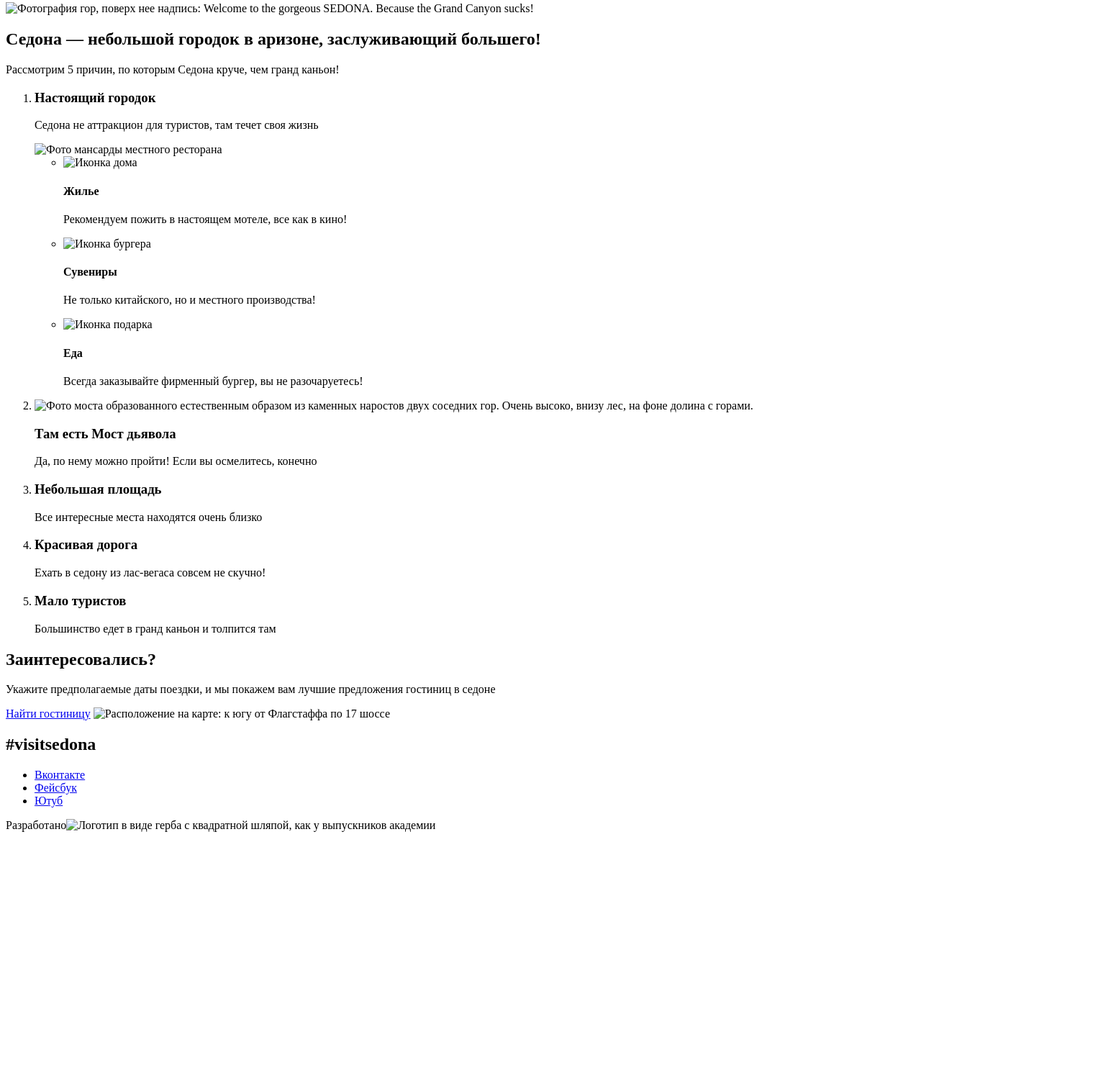
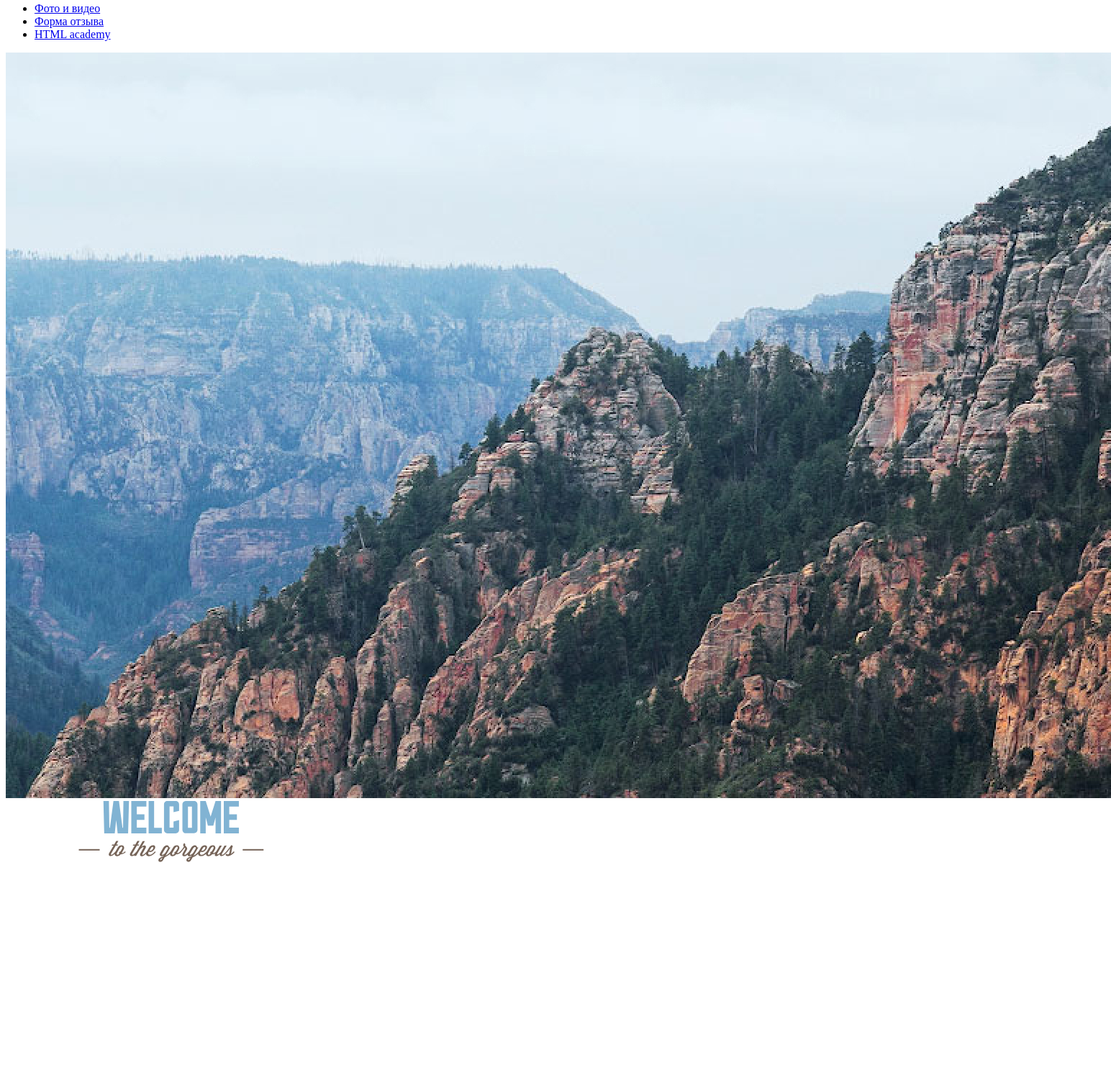
Before and after one commit to akaDuality/HTMLSchool, a website: page index.html in a window 1280 px wide. Shown: the part 127-1611 px from the top of the page at 72% size, 1544 px wide, since content can reach past the window. Before the commit the page ends 1291 px from the top, so only its background shows below. Drawn offline with Linux system fonts and the light colour scheme.

Commit message:
Add images

```diff
--- a/index.html
+++ b/index.html
@@ -11,7 +11,7 @@
       <a>
         <img
           class="header-slogan"
-          src="#"
+          src="img/logotype-mobile.svg"
           alt="Логотип курорта City of Sedonna: треугольник направленный вниз, внутри надпись и горы."
         />
       </a>
@@ -32,8 +32,14 @@
           </li>
         </ul>
         <img
-          src="back-desktop.jpg"
-          alt="Фотография гор, поверх нее надпись: Welcome to the gorgeous SEDONA. Because the Grand Canyon sucks!"
+          class="navigation-backround"
+          src="img/back-desktop.jpg"
+          alt="Фотография гор, поверх нее следующая надпись."
+        />
+        <img
+          class="navigation-foreground"
+          src="img/text-index.svg"
+          alt="Welcome to the gorgeous SEDONA. Because the Grand Canyon sucks!"
         />
       </nav>
     </header>
@@ -56,14 +62,14 @@
               </p>
               <img
                 class="reason-image"
-                src="photo-city@1x"
+                src="img/photo-city@1x.jpg"
                 alt="Фото мансарды местного ресторана"
               />
               <ul class="about-city-list">
                 <li class="about-city-item">
                   <img
                     class="about-city-icon"
-                    src="icon-house"
+                    src="img/icon-house.png"
                     alt="Иконка дома"
                   />
                   <h4 class="about-city-header">Жилье</h4>
@@ -74,7 +80,7 @@
                 <li class="about-city-item">
                   <img
                     class="about-city-icon"
-                    src="icon-burger"
+                    src="img/icon-burger.png"
                     alt="Иконка бургера"
                   />
                   <h4 class="about-city-header">Сувениры</h4>
@@ -85,7 +91,7 @@
                 <li class="about-city-item">
                   <img
                     class="about-city-icon"
-                    src="icon-gift"
+                    src="img/icon-gift.png"
                     alt="Иконка подарка"
                   />
                   <h4 class="about-city-header">Еда</h4>
@@ -97,7 +103,7 @@
             </li>
             <li class="reason-item">
               <img
-                src="photo-bridge@1x"
+                src="img/photo-bridge@1x.jpg"
                 alt="Фото моста образованного естественным образом из каменных наростов двух соседних гор. Очень высоко, внизу лес, на фоне долина с горами."
               />
               <h3 class="reason-header">Там есть Мост дьявола</h3>
@@ -139,7 +145,7 @@
 
         <img
           class="map-image"
-          src="map-mobile.jpg"
+          src="img/map-tablet.jpg"
           alt="Расположение на карте: к югу от Флагстаффа по 17 шоссе"
         />
       </section>
@@ -160,7 +166,7 @@
       </ul>
       <a class="copyright"
         >Разработано<img
-          src="htmlacademy.svg"
+          src="img/htmlacademy.svg"
           alt="Логотип в виде герба с квадратной шляпой, как у выпускников академии"
       /></a>
     </footer>
```
Also changed, not shown: img/back-desktop.jpg (added), img/htmlacademy.svg (added), img/icon-burger.png (added), img/icon-gift.png (added), img/icon-house.png (added), img/logotype-mobile.svg (added), img/map-tablet.jpg (added), img/photo-bridge@1x.jpg (added), img/photo-city@1x.jpg (added), img/text-index.svg (added).
